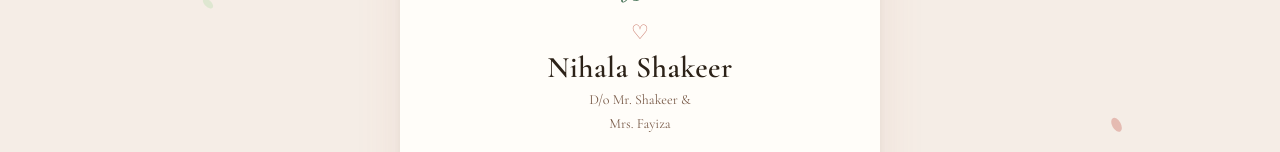
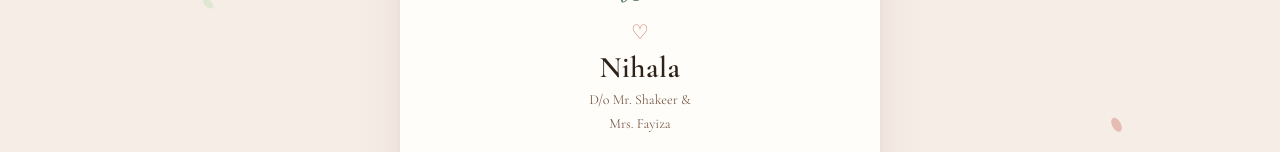
Before and after one commit to mohammadafsalvp/wedding, a plain HTML site: page index.html in a window 1280 px wide. Both pictures are taken after a click on the button "📅 ADD TO CALENDAR". Shown: the part 418-570 px from the top of the page. Drawn offline with nearby package versions, Linux system fonts and the light colour scheme.

Commit message:
Remove last names: show only Nizam and Nihala in name section

```diff
--- a/index.html
+++ b/index.html
@@ -366,7 +366,7 @@
 
     <!-- Groom -->
     <div class="groom-section">
-      <div class="person-name">Nizam Nazar</div>
+      <div class="person-name">Nizam</div>
       <div class="parent-line">
         S/o Mr. Nazar &amp;<br>Mrs. Naseeba
       </div>
@@ -379,7 +379,7 @@
 
     <!-- Bride -->
     <div class="bride-section">
-      <div class="person-name">Nihala Shakeer</div>
+      <div class="person-name">Nihala</div>
       <div class="parent-line">
         D/o Mr. Shakeer &amp;<br>Mrs. Fayiza
       </div>
@@ -492,8 +492,8 @@
   function addToCalendar() {
     const start  = '20260713T123000';
     const end    = '20260713T160000';
-    const title  = encodeURIComponent('Wedding Reception – Nizam Nazar & Nihala Shakeer');
-    const details= encodeURIComponent('Wedding Reception of Nizam Nazar & Nihala Shakeer. Time: 12:30 PM');
+    const title  = encodeURIComponent('Wedding Reception – Nizam & Nihala');
+    const details= encodeURIComponent('Wedding Reception of Nizam & Nihala. Time: 12:30 PM');
     const location = encodeURIComponent('Mattool Centre, Cheshire village, Mattool, Kannur, Kerala');
 
     // Google Calendar
@@ -506,8 +506,8 @@
       'BEGIN:VEVENT',
       `DTSTART:${start}`,
       `DTEND:${end}`,
-      `SUMMARY:Wedding Reception – Nizam Nazar & Nihala Shakeer`,
-      `DESCRIPTION:Wedding Reception of Nizam Nazar & Nihala Shakeer`,
+      `SUMMARY:Wedding Reception – Nizam & Nihala`,
+      `DESCRIPTION:Wedding Reception of Nizam & Nihala`,
       `LOCATION:Mattool Centre, Cheshire village, Mattool, Kannur, Kerala`,
       'END:VEVENT',
       'END:VCALENDAR'
```
